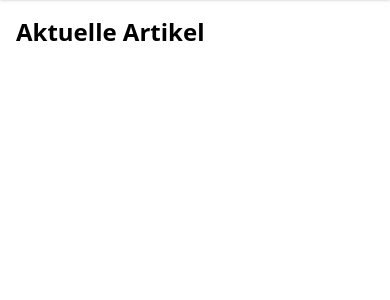
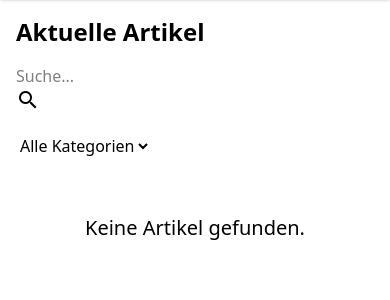
Before and after one commit to bedlinger/DynaNews, a Flask app: page / in a window 390 px wide. Shown: the part 58-358 px from the top of the page. Run offline with Flask 3, Linux system fonts and the light colour scheme; some libraries are stand-ins or nearby versions.

Commit message:
implement search and category filtering for articles; refactor index and add articles container template

```diff
--- a/app.py
+++ b/app.py
@@ -24,8 +24,36 @@ def create_app():
 
     @app.route('/')
     def index():
-        articles: list[Article] = Article.query.all()
-        return render_template('index.html', articles=articles)
+        search_query = request.args.get('search', '')
+        category_filter = request.args.get('category_filter', '')
+
+        # Base query
+        query = Article.query
+
+        # Suche nach Suchbegriff in Titel, Zusammenfassung und Inhalt, wenn vorhanden
+        if search_query:
+            query = query.filter(
+                (Article.title.ilike(f'%{search_query}%')) |
+                (Article.summary.ilike(f'%{search_query}%')) |
+                (Article.content.ilike(f'%{search_query}%'))
+            )
+
+        # Filter nach Kategorie, wenn vorhanden
+        if category_filter:
+            query = query.filter(Article.category == category_filter)
+
+        # Alle Artikel abrufen, welche den Suchkriterien entsprechen
+        articles = query.all()
+
+        # Alle Kategorien abrufen
+        categories = db.session.query(Article.category).distinct().order_by(Article.category).all()
+        categories = [category[0] for category in categories]
+
+        # Wenn es sich um eine HX-Anfrage handelt, nur den Artikel-Container zurückgeben
+        if request.headers.get('HX-Request'):
+            return render_template('partials/articles_container.html', articles=articles)
+
+        return render_template('index.html', articles=articles, categories=categories)
 
     # Detailansicht eines Artikels
     @app.route('/article/<int:id>')
--- a/templates/index.html
+++ b/templates/index.html
@@ -3,23 +3,42 @@
 {% block main_content %}
     <div class="container mx-auto p-4">
         <h1 class="text-2xl font-bold mb-4">Aktuelle Artikel</h1>
-        <div class="grid grid-cols-1 md:grid-cols-2 gap-4">
-            {% for article in articles %}
-                <div class="card bg-base-100 shadow-xl">
-                    <div class="card-body">
-                        <h2 class="card-title">{{ article.title }}</h2>
-                        <div class="badge badge-outline">{{ article.category }}</div>
-                        <p>{{ article.summary }}</p>
-                        <div class="card-actions justify-end mt-2">
-                            <button class="btn btn-primary" hx-get="{{ url_for('article_detail', id=article.id) }}"
-                                    hx-target="#article-modal"
-                                    onclick="document.getElementById('article-modal').showModal()">
-                                Weiterlesen
-                            </button>
-                        </div>
-                    </div>
+
+        <!-- Suchen und Filtern Section -->
+        <div class="flex flex-col md:flex-row gap-4 mb-6">
+            <div class="form-control flex-1">
+                <div class="input-group join w-3/4">
+                    <input type="text" placeholder="Suche..." class="input input-bordered join-item w-full"
+                           id="search-input" name="search"
+                           hx-get="{{ url_for('index') }}"
+                           hx-trigger="keyup changed delay:200ms"
+                           hx-target="#articles-container"
+                           hx-include="#category-filter"/>
+                    <button class="btn btn-primary join-item" hx-get="{{ url_for('index') }}"
+                            hx-target="#articles-container"
+                            hx-include="[name='search'], #category-filter">
+                        <span class="material-icons">search</span>
+                    </button>
                 </div>
-            {% endfor %}
+            </div>
+            <div class="form-control">
+                <select id="category-filter" name="category_filter" class="select select-bordered"
+                        hx-get="{{ url_for('index') }}"
+                        hx-trigger="change"
+                        hx-target="#articles-container"
+                        hx-include="[name='search']">
+                    <option value="">Alle Kategorien</option>
+                    {% for category in categories %}
+                        <option value="{{ category }}">{{ category }}</option>
+                    {% endfor %}
+                </select>
+            </div>
+        </div>
+
+        <!-- Articles Container -->
+        <div id="articles-container" class="grid grid-cols-1 md:grid-cols-2 gap-4">
+            {% set articles = articles %}
+            {% include 'partials/articles_container.html' %}
         </div>
     </div>
 
--- /dev/null
+++ b/templates/partials/articles_container.html
@@ -0,0 +1,20 @@
+{% for article in articles %}
+    <div class="card bg-base-100 shadow-xl">
+        <div class="card-body">
+            <h2 class="card-title">{{ article.title }}</h2>
+            <div class="badge badge-outline">{{ article.category }}</div>
+            <p>{{ article.summary }}</p>
+            <div class="card-actions justify-end mt-2">
+                <button class="btn btn-primary" hx-get="{{ url_for('article_detail', id=article.id) }}"
+                        hx-target="#article-modal"
+                        onclick="document.getElementById('article-modal').showModal()">
+                    Weiterlesen
+                </button>
+            </div>
+        </div>
+    </div>
+{% else %}
+    <div class="col-span-2 text-center py-8">
+        <p class="text-xl">Keine Artikel gefunden.</p>
+    </div>
+{% endfor %}
```
